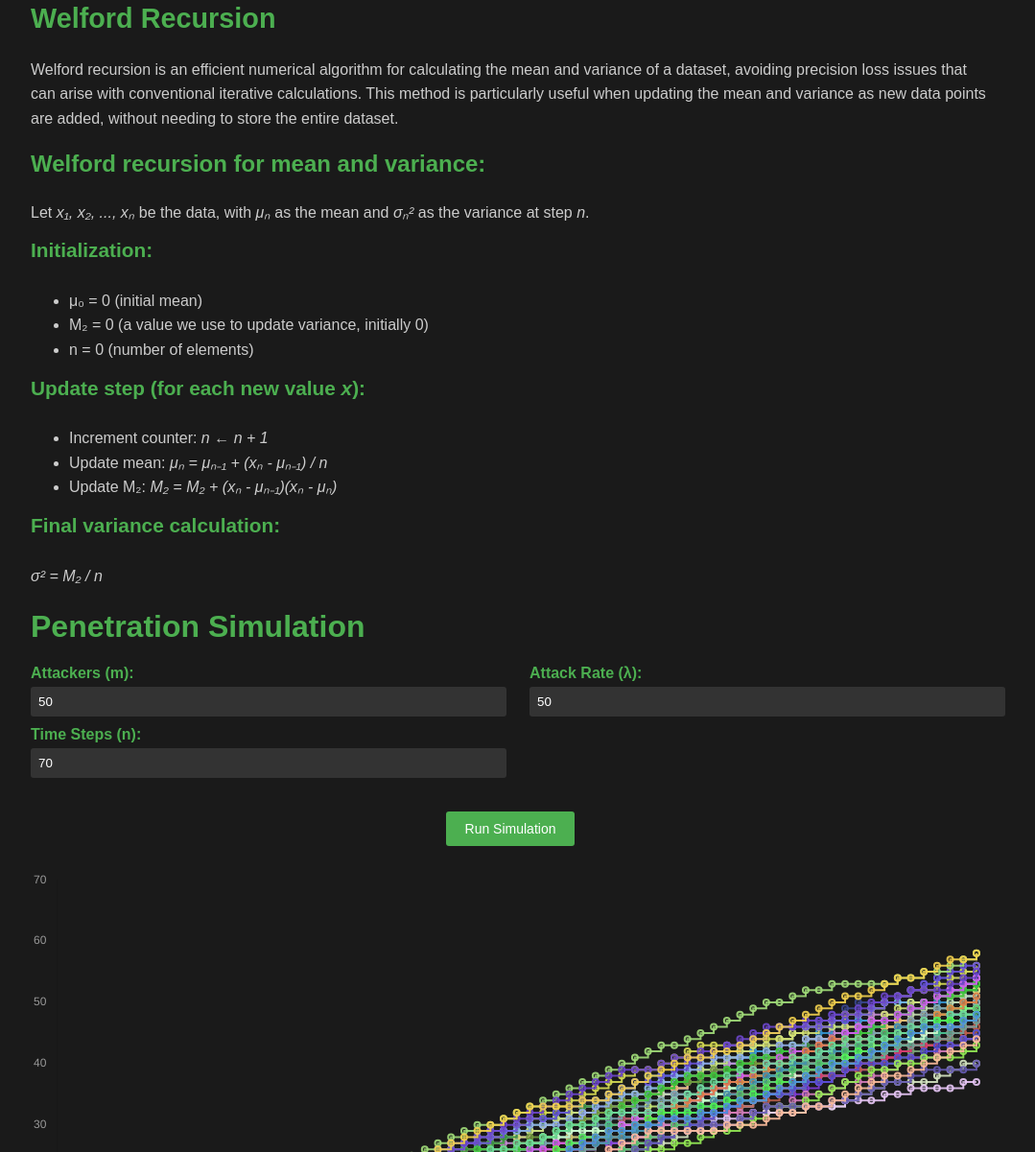
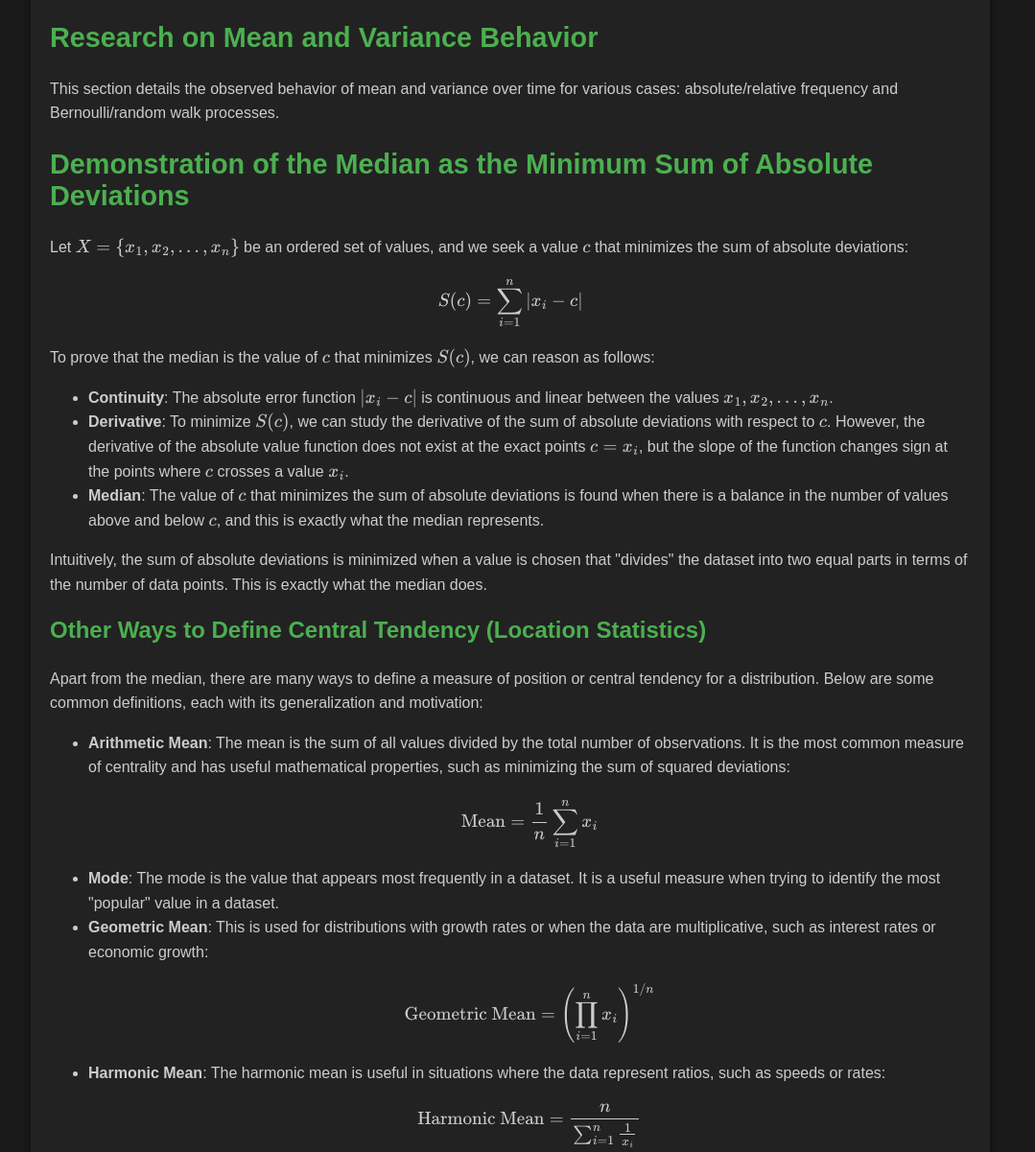
Before and after one commit to AchilleLauro/staticstics2024-homework3, a plain HTML site: page index.html in a window 1280 px wide. Shown: the part 41-1242 px from the top of the page at 96% size, without its empty margins (108-1187 px from the left). Drawn offline with nearby package versions, Linux system fonts and the light colour scheme.

Commit message:
Update index.html

```diff
--- a/index.html
+++ b/index.html
@@ -9,31 +9,70 @@
     <script id="MathJax-script" async src="https://cdn.jsdelivr.net/npm/mathjax@3/es5/tex-mml-chtml.js"></script>
 </head>
 <body>
-    <div id="welfordExplanation">
-        <h2>Welford Recursion</h2>
+    <div id="research">
+        <h2>Research on Mean and Variance Behavior</h2>
         <p>
-            Welford recursion is an efficient numerical algorithm for calculating the mean and variance of a dataset, avoiding precision loss issues that can arise with conventional iterative calculations. This method is particularly useful when updating the mean and variance as new data points are added, without needing to store the entire dataset.
+            This section details the observed behavior of mean and variance over time for various cases: absolute/relative frequency and Bernoulli/random walk processes.
         </p>
-        <h3>Welford recursion for mean and variance:</h3>
-        <p>Let <em>x₁, x₂, ..., xₙ</em> be the data, with <em>μₙ</em> as the mean and <em>σₙ²</em> as the variance at step <em>n</em>.</p>
-        <h4>Initialization:</h4>
+
+        <!-- Translation of the Median Demonstration -->
+        <h2>Demonstration of the Median as the Minimum Sum of Absolute Deviations</h2>
+        <p>
+            Let \( X = \{x_1, x_2, ..., x_n\} \) be an ordered set of values, and we seek a value \( c \) that minimizes the sum of absolute deviations:
+        </p>
+        <p>
+            \[
+            S(c) = \sum_{i=1}^{n} |x_i - c|
+            \]
+        </p>
+        <p>
+            To prove that the median is the value of \( c \) that minimizes \( S(c) \), we can reason as follows:
+        </p>
         <ul>
-            <li>μ₀ = 0 (initial mean)</li>
-            <li>M₂ = 0 (a value we use to update variance, initially 0)</li>
-            <li>n = 0 (number of elements)</li>
+            <li>
+                <strong>Continuity</strong>: The absolute error function \( |x_i - c| \) is continuous and linear between the values \( x_1, x_2, ..., x_n \).
+            </li>
+            <li>
+                <strong>Derivative</strong>: To minimize \( S(c) \), we can study the derivative of the sum of absolute deviations with respect to \( c \). However, the derivative of the absolute value function does not exist at the exact points \( c = x_i \), but the slope of the function changes sign at the points where \( c \) crosses a value \( x_i \).
+            </li>
+            <li>
+                <strong>Median</strong>: The value of \( c \) that minimizes the sum of absolute deviations is found when there is a balance in the number of values above and below \( c \), and this is exactly what the median represents.
+            </li>
         </ul>
-        <h4>Update step (for each new value <em>x</em>):</h4>
+        <p>
+            Intuitively, the sum of absolute deviations is minimized when a value is chosen that "divides" the dataset into two equal parts in terms of the number of data points. This is exactly what the median does.
+        </p>
+
+        <h3>Other Ways to Define Central Tendency (Location Statistics)</h3>
+        <p>
+            Apart from the median, there are many ways to define a measure of position or central tendency for a distribution. Below are some common definitions, each with its generalization and motivation:
+        </p>
         <ul>
-            <li>Increment counter: <em>n ← n + 1</em></li>
-            <li>Update mean: <em>μₙ = μₙ₋₁ + (xₙ - μₙ₋₁) / n</em></li>
-            <li>Update M₂: <em>M₂ = M₂ + (xₙ - μₙ₋₁)(xₙ - μₙ)</em></li>
+            <li>
+                <strong>Arithmetic Mean</strong>: The mean is the sum of all values divided by the total number of observations. It is the most common measure of centrality and has useful mathematical properties, such as minimizing the sum of squared deviations:
+                \[
+                \text{Mean} = \frac{1}{n} \sum_{i=1}^{n} x_i
+                \]
+            </li>
+            <li>
+                <strong>Mode</strong>: The mode is the value that appears most frequently in a dataset. It is a useful measure when trying to identify the most "popular" value in a dataset.
+            </li>
+            <li>
+                <strong>Geometric Mean</strong>: This is used for distributions with growth rates or when the data are multiplicative, such as interest rates or economic growth:
+                \[
+                \text{Geometric Mean} = \left( \prod_{i=1}^{n} x_i \right)^{1/n}
+                \]
+            </li>
+            <li>
+                <strong>Harmonic Mean</strong>: The harmonic mean is useful in situations where the data represent ratios, such as speeds or rates:
+                \[
+                \text{Harmonic Mean} = \frac{n}{\sum_{i=1}^{n} \frac{1}{x_i}}
+                \]
+            </li>
         </ul>
-        <h4>Final variance calculation:</h4>
-        <p><em>σ² = M₂ / n</em></p>
     </div>
 
     <h1>Penetration Simulation</h1>
-
     <form id="configForm">
         <div>
             <label for="hackerCount">Attackers (m):</label>
```
